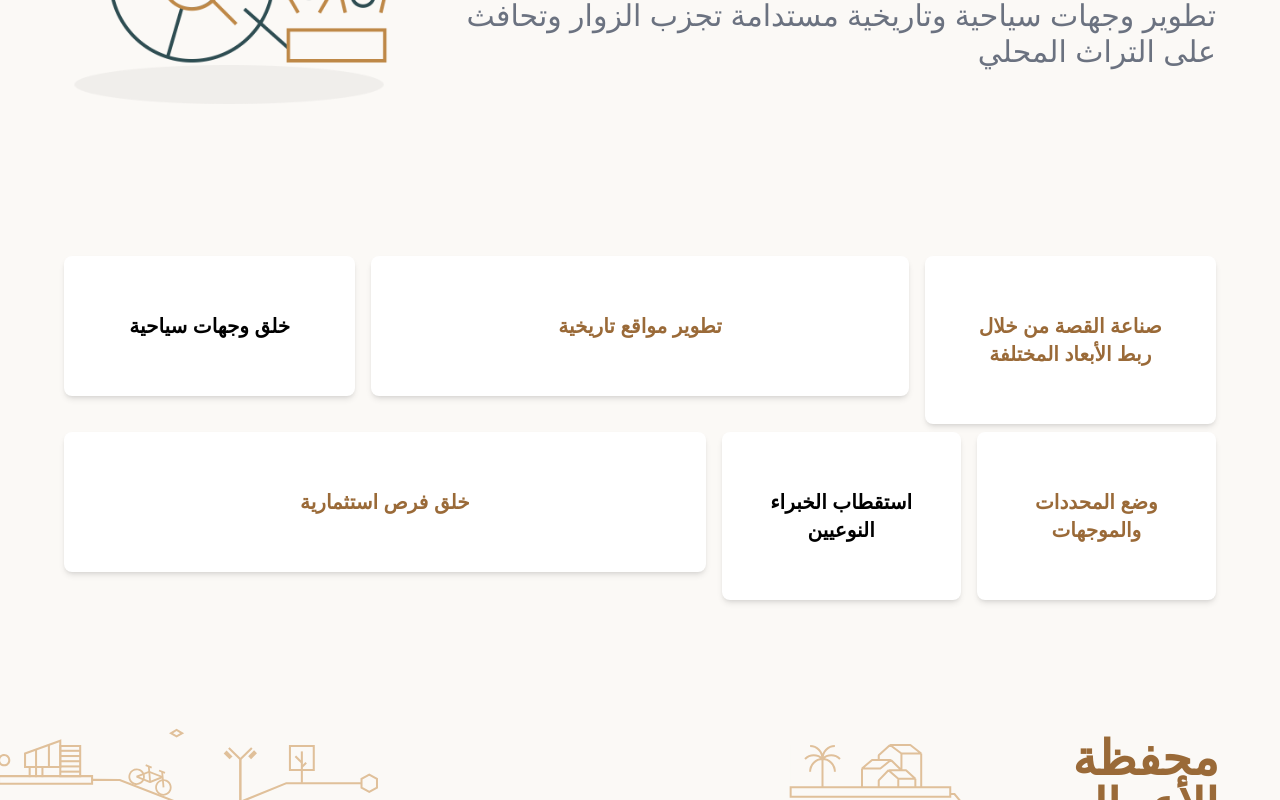
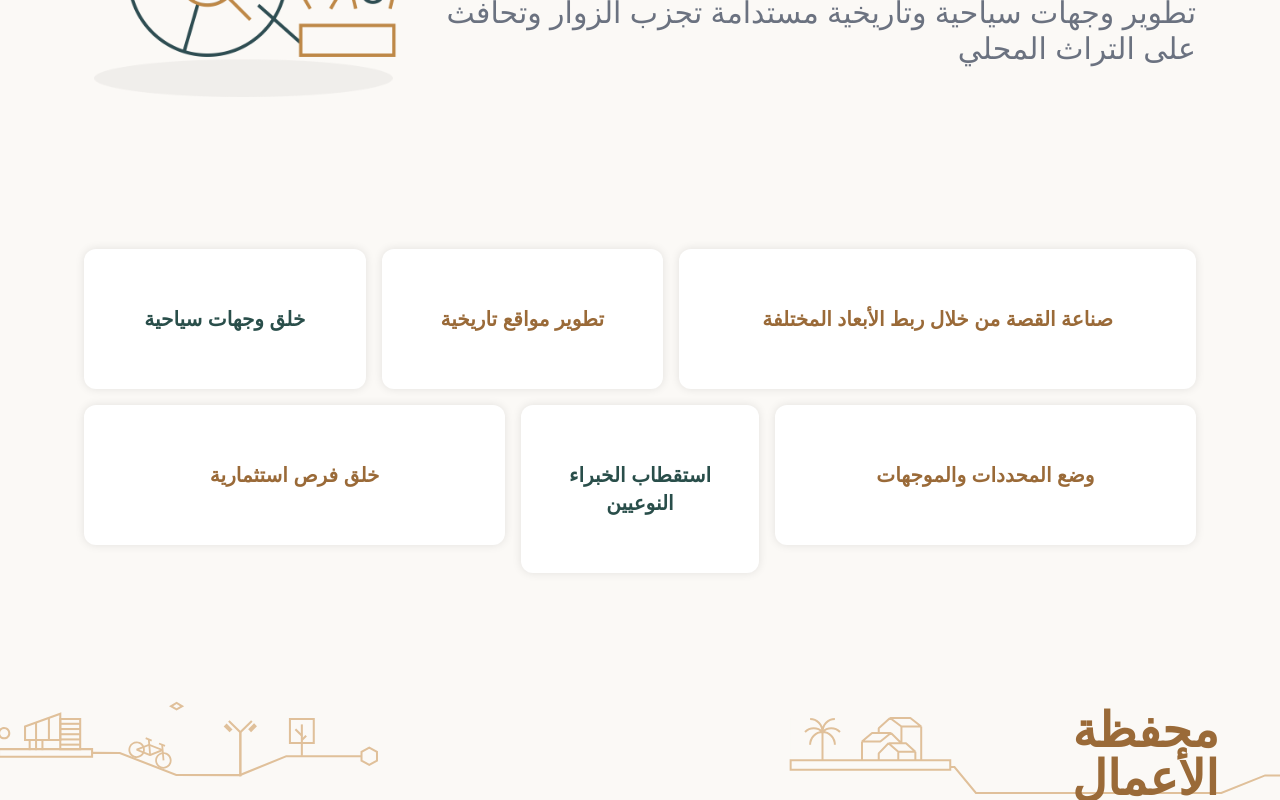
Before and after one commit to webdoor-app/dar-alrahmah, a React (Vite) app: page /fields/Qualitives in a window 1280 px wide. Shown: the part 878-1678 px from the top of the page. Built offline with nearby package versions, Linux system fonts and the light colour scheme; a web font is replaced by a local one.

Commit message:
Mobile fields adjustment

```diff
--- a/src/components/UrbenFoundationSection.jsx
+++ b/src/components/UrbenFoundationSection.jsx
@@ -5,6 +5,7 @@ import MasonaryGrid from "./MasonaryGrid";
 import UrbenFoundationSectionImg from "../assets/img/UrbenFoundationSection-img.png";
 import ServiceIcon1 from "../assets/img/ServiceIcon1.svg";
 import UrbenFoundationSectionHIcon1 from "../assets/img/UrbenFoundationSectionH-Icon-1.svg";
+import UrbenFoundationSectionFooterMobileIcon1 from "../assets/img/UrbenFoundationSectionFooterMobileIcon1.svg";
 import UrbenFoundationSectionHIcon2 from "../assets/img/UrbenFoundationSectionH-icon-2.svg";
 import ProjectWaletHeader1 from "../assets/img/ProjectWaletHeader1.svg";
 import ProjectWaletHeader2 from "../assets/img/ProjectWaletHeader2.svg";
@@ -31,7 +32,7 @@ function UrbenFoundationSection({ tabsToShow }) {
           width: "w-full",
           textColor: "text-tertiary",
         },
-        { title: "المسح الاجتماعي", width: "w-1/2", textColor: "text-black" },
+        { title: "المسح الاجتماعي", width: "w-1/2", textColor: "text-primary" },
       ],
       cardsGroup2: [
         {
@@ -39,7 +40,11 @@ function UrbenFoundationSection({ tabsToShow }) {
           width: "w-full",
           textColor: "text-tertiary",
         },
-        { title: "دعم متخذ القرار", width: "w-1/3", textColor: "text-black" },
+        {
+          title: "دعم متخذ القرار",
+          width: "w-full",
+          textColor: "text-primary",
+        },
         {
           title: "إعداد قواعد البيانات",
           width: "w-full",
@@ -51,7 +56,7 @@ function UrbenFoundationSection({ tabsToShow }) {
       id: 2,
       title: "تطوير التوجيه الاستراتيجي للمناطق",
       description: "صناعة المفاهيم والموجهات التخطيطية.",
-      img: ServiceIcon1,
+      img: UrbenFoundationSectionImg,
       cardsGroup1: [
         {
           title: "تحليل الوضع الراهن",
@@ -63,7 +68,7 @@ function UrbenFoundationSection({ tabsToShow }) {
           width: "w-full",
           textColor: "text-tertiary",
         },
-        { title: "المسح الاجتماعي", width: "w-1/2", textColor: "text-black" },
+        { title: "المسح الاجتماعي", width: "w-1/2", textColor: "text-primary" },
       ],
       cardsGroup2: [
         {
@@ -71,7 +76,11 @@ function UrbenFoundationSection({ tabsToShow }) {
           width: "w-full",
           textColor: "text-tertiary",
         },
-        { title: "دعم متخذ القرار", width: "w-1/3", textColor: "text-black" },
+        {
+          title: "دعم متخذ القرار",
+          width: "w-full",
+          textColor: "text-primary",
+        },
         {
           title: "إعداد قواعد البيانات",
           width: "w-full",
@@ -88,26 +97,30 @@ function UrbenFoundationSection({ tabsToShow }) {
       cardsGroup1: [
         {
           title: "صناعة القصة من خلال ربط الأبعاد المختلفة",
+          width: "w-full",
+          textColor: "text-tertiary",
+        },
+        {
+          title: "تطوير مواقع تاريخية",
           width: "w-1/2",
           textColor: "text-tertiary",
         },
         {
-          title: "تطوير مواقع تاريخية",
-          width: "w-full",
-          textColor: "text-tertiary",
+          title: "خلق وجهات سياحية",
+          width: "w-1/2",
+          textColor: "text-primary",
         },
-        { title: "خلق وجهات سياحية", width: "w-1/2", textColor: "text-black" },
       ],
       cardsGroup2: [
         {
           title: "وضع المحددات والموجهات",
-          width: "w-1/3",
+          width: "w-full",
           textColor: "text-tertiary",
         },
         {
           title: "استقطاب الخبراء النوعيين",
-          width: "w-1/3",
-          textColor: "text-black",
+          width: "w-1/2",
+          textColor: "text-primary",
         },
         {
           title: "خلق فرص استثمارية",
@@ -136,7 +149,7 @@ function UrbenFoundationSection({ tabsToShow }) {
         {
           title: "وضع المفاهيم وتطبيق المعايير",
           width: "w-1/2",
-          textColor: "text-black",
+          textColor: "text-primary",
         },
       ],
       cardsGroup2: [
@@ -148,7 +161,7 @@ function UrbenFoundationSection({ tabsToShow }) {
         {
           title: "الإشراف على التنفيذ والتشغيل",
           width: "w-1/3",
-          textColor: "text-black",
+          textColor: "text-primary",
         },
         {
           title: "تصميم مسارات الحشود",
@@ -177,7 +190,7 @@ function UrbenFoundationSection({ tabsToShow }) {
         {
           title: "إعتماد إسكان الحجاج والمعتمرين",
           width: "w-1/2",
-          textColor: "text-black",
+          textColor: "text-primary",
         },
       ],
       cardsGroup2: [
@@ -189,7 +202,7 @@ function UrbenFoundationSection({ tabsToShow }) {
         {
           title: "موائمة الخدمات مع احتياجات الضيف",
           width: "w-1/3",
-          textColor: "text-black",
+          textColor: "text-primary",
         },
         {
           title: "ربط الخطط التشغيلية بمفاهيم النسك",
@@ -215,7 +228,7 @@ function UrbenFoundationSection({ tabsToShow }) {
           width: "w-full",
           textColor: "text-tertiary",
         },
-        { title: "المسح الاجتماعي", width: "w-1/2", textColor: "text-black" },
+        { title: "المسح الاجتماعي", width: "w-1/2", textColor: "text-primary" },
       ],
       cardsGroup2: [
         {
@@ -223,7 +236,7 @@ function UrbenFoundationSection({ tabsToShow }) {
           width: "w-full",
           textColor: "text-tertiary",
         },
-        { title: "دعم متخذ القرار", width: "w-1/3", textColor: "text-black" },
+        { title: "دعم متخذ القرار", width: "w-1/3", textColor: "text-primary" },
         {
           title: "إعداد قواعد البيانات",
           width: "w-full",
@@ -250,7 +263,7 @@ function UrbenFoundationSection({ tabsToShow }) {
         {
           title: "ترخيص السكن الجماعي",
           width: "w-1/2",
-          textColor: "text-black",
+          textColor: "text-primary",
         },
       ],
       cardsGroup2: [
@@ -259,7 +272,7 @@ function UrbenFoundationSection({ tabsToShow }) {
           width: "w-full",
           textColor: "text-tertiary",
         },
-        { title: "الرفع المساحي", width: "w-1/3", textColor: "text-black" },
+        { title: "الرفع المساحي", width: "w-1/3", textColor: "text-primary" },
         {
           title: "بناء قاعدة نظم المعلومات الجغرافية",
           width: "w-full",
@@ -275,7 +288,11 @@ function UrbenFoundationSection({ tabsToShow }) {
       cardsGroup1: [
         { title: "إدارة التكلفة", width: "w-1/2", textColor: "text-tertiary" },
         { title: "إدارة التشييد", width: "w-full", textColor: "text-tertiary" },
-        { title: "المراجعة والتقييم", width: "w-1/2", textColor: "text-black" },
+        {
+          title: "المراجعة والتقييم",
+          width: "w-1/2",
+          textColor: "text-primary",
+        },
       ],
       cardsGroup2: [
         {
@@ -283,7 +300,7 @@ function UrbenFoundationSection({ tabsToShow }) {
           width: "w-full",
           textColor: "text-tertiary",
         },
-        { title: "أدارة الموارد", width: "w-1/3", textColor: "text-black" },
+        { title: "أدارة الموارد", width: "w-1/3", textColor: "text-primary" },
         {
           title: "إدارة الجداول الزمنية",
           width: "w-full",
@@ -304,7 +321,11 @@ function UrbenFoundationSection({ tabsToShow }) {
           width: "w-full",
           textColor: "text-tertiary",
         },
-        { title: "المتابعة والتقييم", width: "w-1/2", textColor: "text-black" },
+        {
+          title: "المتابعة والتقييم",
+          width: "w-1/2",
+          textColor: "text-primary",
+        },
       ],
       cardsGroup2: [
         {
@@ -315,7 +336,7 @@ function UrbenFoundationSection({ tabsToShow }) {
         {
           title: "متابعة الميزانيات والجداول الزمنية",
           width: "w-1/3",
-          textColor: "text-black",
+          textColor: "text-primary",
         },
         {
           title: "مطابقة المعايير والمواصفات الفنية",
@@ -376,19 +397,12 @@ function UrbenFoundationSection({ tabsToShow }) {
             </p>
           ))}
         </div>
-
-        <div className="flex justify-between pt-4">
+        {/* Mobile header icon */}
+        <div className="flex justify-end pt-5 ">
           {/* Left Side icon with ServicesHeader1 and h2 */}
-          <div className="w-0 ">
-            <img
-              src={UrbenFoundationSectionHIcon1}
-              alt="Services Header 1"
-              loading="lazy"
-            />
-          </div>
 
           {/* Right Side icon with ServicesHeader2 */}
-          <div className="w-1/3">
+          <div className="w-[40%] ">
             <img
               src={UrbenFoundationSectionHIcon2}
               alt="Services Header 2"
@@ -399,11 +413,11 @@ function UrbenFoundationSection({ tabsToShow }) {
       </div>
 
       {/* Rest of your existing content */}
-      <div className="md:m-base-m mx-5">
-        <div className="flex items-center justify-between gap-5 pt-">
+      <div className="md:m-base-m ">
+        <div className="flex items-center justify-between gap-5 pt- mx-5">
           {/* Content */}
-          <div className="pt w-1/ md:w-fit">
-            <h1 className="text-tertiary font-extrabold text-lg md:text-5xl mb-6 mt-">
+          <div className="pt w-full md:w-fit">
+            <h1 className="text-tertiary font-extrabold text-[18px] md:text-5xl mb-6 mt-">
               {tabContent[activeTab].title}
             </h1>
             <p className="font-light text-gray-500 md:justify- md:text- text-sm md:text-3xl">
@@ -412,7 +426,7 @@ function UrbenFoundationSection({ tabsToShow }) {
           </div>
 
           {/* Image */}
-          <div className="w-[120%] md:w-fit felx items-center justify-center content-center text p-0 m-0 my-auto py-10 md:py-32">
+          <div className="w-[90%]  md:w-fit felx items-center justify-center content-center text p-0 m-0 my-auto py-10 md:py-32">
             <img
               src={tabContent[activeTab].img}
               alt=""
@@ -422,12 +436,25 @@ function UrbenFoundationSection({ tabsToShow }) {
           </div>
         </div>
 
+        {/* Mobile footer icon */}
+        <div className="flex md:hidden justify-between pb-5 ">
+          {/* Right Side icon  */}
+          <div className="w-[%] ">
+            <img
+              src={UrbenFoundationSectionFooterMobileIcon1}
+              alt="Services Header 1"
+              loading="lazy"
+            />
+          </div>
+        </div>
+
+        <div className="mx-5">
           {/* Cards Group 1 */}
-        <div className="flex items-stretch justify-center w-full text-wrap mt-6 gap-2 md:gap-4">
+          <div className="flex items-stretch justify-center w-full text-wrap mt-6 gap-2 md:gap-4 ">
             {tabContent[activeTab].cardsGroup1.map((card, index) => (
               <div
                 key={index}
-              className={`p-2 md:p-10 rounded-lg shadow-md text-wrap h-full py-8 text- md:py-14 bg-white font-bold text-xs md:text-xl text-center flex items-center justify-center ${card.width} ${card.textColor}`}
+                className={`p-2 md:p-10 rounded-xl shadow-[0_0_10px_0px_rgba(0,0,0,0.1)] text-wrap h-full py-8 text- md:py-14 bg-white font-bold text-xs md:text-xl text-center flex items-center justify-center ${card.width} ${card.textColor}`}
               >
                 <h1>{card.title}</h1>
               </div>
@@ -435,15 +462,16 @@ function UrbenFoundationSection({ tabsToShow }) {
           </div>
 
           {/* Cards Group 2 */}
-        <div className="flex items-stretch justify-center w-full md:mt- mt-2 gap-2 md:gap-4">
+          <div className="flex items-stretch justify-center w-full md:mt-4 mt-2 gap-2 md:gap-4">
             {tabContent[activeTab].cardsGroup2.map((card, index) => (
               <div
                 key={index}
-              className={`p-2 md:p-10 rounded-lg shadow-md h-full py-8 text-wrap md:py-14 bg-white font-bold text-xs md:text-xl text-center flex items-center justify-center ${card.width} ${card.textColor}`}
+                className={`p-2 md:p-10 rounded-xl shadow-[0_0_10px_0px_rgba(0,0,0,0.1)] h-full py-8 text-wrap md:py-14 bg-white font-bold text-xs md:text-xl text-center flex items-center justify-center ${card.width} ${card.textColor}`}
               >
                 <h1>{card.title}</h1>
               </div>
             ))}
+          </div>
         </div>
       </div>
 
@@ -467,7 +495,7 @@ function UrbenFoundationSection({ tabsToShow }) {
         </div>
 
         {/* Section Header Mobile */}
-        <div className="md:hidden flex justify-between relative pt-32">
+        <div className="md:hidden flex justify-between relative pt-8 md:pt-32">
           {/* Left Side with ServicesHeader1 and h2 */}
           <div className="w mt-4 relative">
             <h1 className="absolute top-1/2 text-nowrap -left- -translate-x-1/4 -translate-y-1/2 text-2xl font-bold text-tertiary mb-6">
@@ -482,7 +510,7 @@ function UrbenFoundationSection({ tabsToShow }) {
         </div>
 
         {/* Grid */}
-        <div className="mx-4 flex gap-4 py-5 pb-20">
+        <div className="mx-4 flex gap-4 py-5 pb-10 md:pb-20">
           {/* Desktop Grid */}
           <div className="hidden md:flex">
             <MasonaryGrid
```
Also changed, not shown: src/assets/img/UrbenFoundationSectionFooterMobileIcon1.svg (added). Lines whose indentation alone changed are shown as unchanged.
